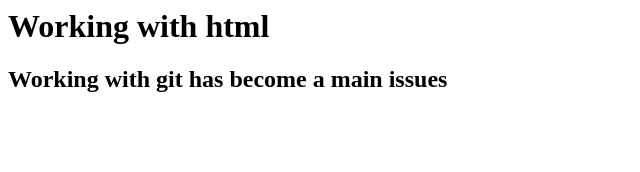
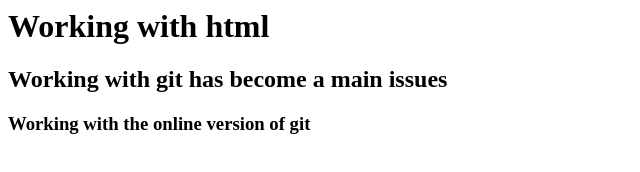
Before and after one commit to ebyjoex/haravad-lecture, a plain HTML site: page index.html in a window 1280 px wide. Shown: the whole page, without its empty margins (0-640 px from the left). Drawn offline with Linux system fonts and the light colour scheme.

Commit message:
Added a h3 paragraph

```diff
--- a/index.html
+++ b/index.html
@@ -1,2 +1,3 @@
 <h1>Working with html</h1>
 <h2>Working with git has become a main issues</h2>
+<h3>Working with the online version of git </h3>
```
